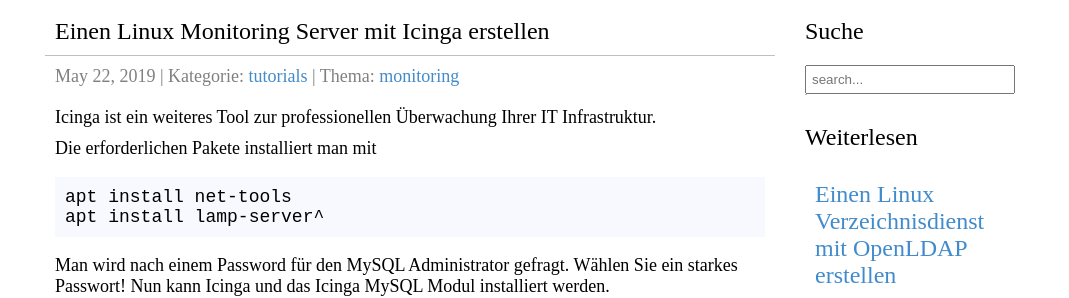
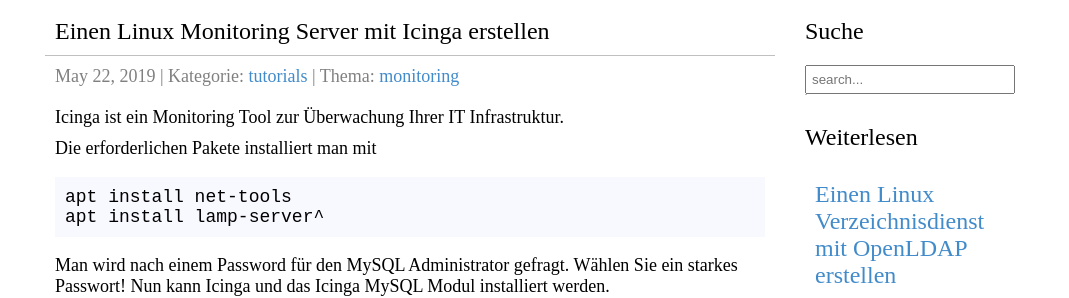
Before and after one commit to zarat/zarat.github.io, a Jekyll site: the page built from _posts/2019-05-22-icinga-monitoring.markdown, in a window 1280 px wide. Shown: the part 240-538 px from the top of the page, without its empty margins (105-1174 px from the left). Built offline with Jekyll 4.4.1, drawn with Linux system fonts in a browser that asks for light colours.

Commit message:
Update 2019-05-22-icinga-monitoring.markdown

```diff
--- a/_posts/2019-05-22-icinga-monitoring.markdown
+++ b/_posts/2019-05-22-icinga-monitoring.markdown
@@ -7,7 +7,7 @@
 permalink: /post/icinga-monitoring
 ---
 
-Icinga ist ein weiteres Tool zur professionellen Überwachung Ihrer IT Infrastruktur.
+Icinga ist ein Monitoring Tool zur Überwachung Ihrer IT Infrastruktur.
 
 <!--excerpt_separator-->
 
```
